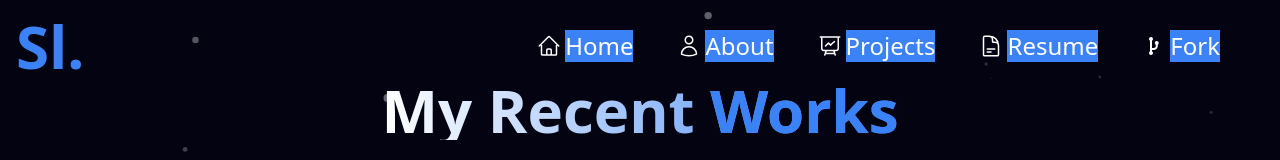
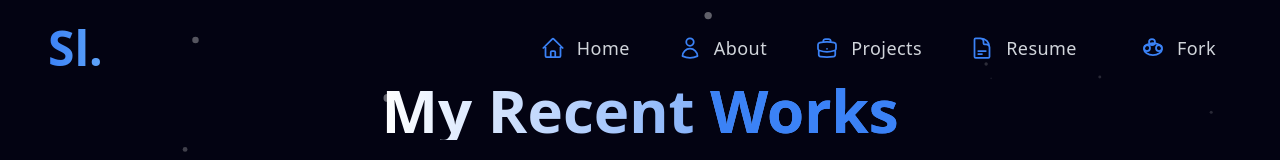
Before and after one commit to SuhasLingam/My-Portfolio, a React (Vite) app in the folder client/: page /project in a window 1280 px wide. Shown: the top 160 px of the page. Built offline with nearby package versions, Linux system fonts and the light colour scheme; a web font is replaced by a local one.

Commit message:
nav updated

```diff
--- a/client/src/components/navbar.jsx
+++ b/client/src/components/navbar.jsx
@@ -2,160 +2,207 @@ import React, { useEffect, useState } from "react";
 import { HiMenu } from "react-icons/hi";
 import { IoClose } from "react-icons/io5";
 
-const navbar = () => {
+const Navbar = () => {
   const [menuOpen, setMenuOpen] = useState(false);
   const [scroll, setScroll] = useState(false);
 
   useEffect(() => {
-    const ChangeColorNav = () => {
-      if (window.scrollY >= 1) {
-        setScroll(true);
-      } else {
-        setScroll(false);
-      }
+    const handleScroll = () => {
+      setScroll(window.scrollY >= 1);
     };
 
-    window.addEventListener("scroll", ChangeColorNav);
+    window.addEventListener("scroll", handleScroll);
+    return () => window.removeEventListener("scroll", handleScroll);
   }, []);
 
   return (
     <div>
       <nav
-        class={`p-2 ${
+        className={`fixed w-full z-50 transition-all duration-500 ease-in-out
+          ${
             scroll
-            ? "md:transition-all md:ease-in-out md:bg-slate-600 md:bg-opacity-[80%] md:backdrop-blur-md md:fixed md:scroll-smooth"
-            : ""
-        }   md:w-full md:fixed sticky z-50 top-0 start-0 md:flex-row  ${
-          menuOpen ? "bg-gray-800 opacity-95 w-full backdrop-blur-[10px]" : ""
-        } `}
+              ? "bg-slate-900/95 backdrop-blur-md shadow-xl border-b border-blue-500/20"
+              : "bg-transparent"
+          }
+          ${menuOpen ? "bg-slate-900/98 backdrop-blur-md" : ""}`}
       >
-        <div class=" flex flex-wrap items-center justify-between mx-auto p-2">
+        <div className="max-w-7xl sm:px-8 lg:px-12 px-6 mx-auto">
+          <div className="flex items-center justify-between h-24">
+            {/* Logo */}
             <a
               href="/"
-            class="flex md:ml-[80px] items-center space-x-3 rtl:space-x-reverse"
+              className="group flex items-center space-x-2 hover:-translate-y-0.5 transition-all duration-300"
             >
-            <span class="self-center font-extrabold text-6xl whitespace-nowrap text-blue-500">
+              <span className="text-5xl font-extrabold bg-gradient-to-r from-blue-500 to-blue-400 bg-clip-text text-transparent">
                 Sl.
               </span>
+              <div className="hidden md:block h-8 w-0.5 bg-blue-500/30 rounded-full" />
             </a>
 
+            {/* Desktop Navigation */}
+            <div className="md:flex items-center hidden space-x-12">
+              <NavLink href="/" icon="home">
+                Home
+              </NavLink>
+              <NavLink href="/about" icon="about">
+                About
+              </NavLink>
+              <NavLink href="/Project" icon="projects">
+                Projects
+              </NavLink>
+              <NavLink href="/resume" icon="resume">
+                Resume
+              </NavLink>
+              <NavLink
+                href="https://github.com/SuhasLingam/Portfolio-in-progress"
+                icon="fork"
+                external
+                className="ml-4 bg-blue-500/10 px-4 py-2 rounded-lg hover:bg-blue-500/20"
+              >
+                Fork
+              </NavLink>
+            </div>
+
+            {/* Mobile menu button */}
             <button
-            onClick={() => {
-              setMenuOpen(!menuOpen);
-            }}
+              onClick={() => setMenuOpen(!menuOpen)}
+              className="md:hidden hover:text-white hover:bg-blue-500/10 focus:outline-none p-3 text-gray-300 rounded-lg transition-all duration-300"
             >
-            {menuOpen ? (
-              <IoClose className="md:hidden text-white" size={50} />
-            ) : (
-              <HiMenu className="md:hidden text-white" size={50} />
-            )}
+              {menuOpen ? <IoClose size={28} /> : <HiMenu size={28} />}
             </button>
+          </div>
+        </div>
 
-          {
+        {/* Mobile menu */}
         <div
-              className={`${
+          className={`md:hidden transition-all duration-300 ease-in-out ${
             menuOpen
-                  ? "  block top-0 start-0 justify-center w-full h-max rounded-2xl"
-                  : ""
-              } w-full md:w-auto md:flex-row md:bg-transparent md:items-center md:ml-4 md:mr-11 `}
-              id="navbar-sticky"
-            >
-              <ul
-                class={`md:flex md:justify-end md:gap-3 md:bg-transparent text-2xl p-4 md:p-0 mt-4 font-medium md:space-x-8 rtl:space-x-reverse md:flex-row md:mt-0 md:border-0 ${
-                  menuOpen ? "block" : "hidden"
+              ? "opacity-100 translate-y-0"
+              : "opacity-0 -translate-y-4 pointer-events-none"
           }`}
         >
-                <li className=" flex flex-row items-center justify-center gap-1">
+          <div className="px-4 pt-3 pb-6 space-y-3 border-t border-blue-500/10">
+            <MobileNavLink href="/" icon="home">
+              Home
+            </MobileNavLink>
+            <MobileNavLink href="/about" icon="about">
+              About
+            </MobileNavLink>
+            <MobileNavLink href="/Project" icon="projects">
+              Projects
+            </MobileNavLink>
+            <MobileNavLink href="/resume" icon="resume">
+              Resume
+            </MobileNavLink>
+            <MobileNavLink
+              href="https://github.com/SuhasLingam/Portfolio-in-progress"
+              icon="fork"
+              external
+              className="bg-blue-500/10 rounded-lg hover:bg-blue-500/20"
+            >
+              Fork
+            </MobileNavLink>
+          </div>
+        </div>
+      </nav>
+    </div>
+  );
+};
+
+// Navigation link components
+const NavLink = ({ href, children, icon, external, className = "" }) => (
   <a
-                    href="/"
-                    class="group md:flex md:flex-row md:items-center md:gap-1 transition-all duration-300 ease-in-out flex flex-row gap-1 justify-center items-center py-2 px-3 rounded-lg md:hover:bg-transparent md:hover:text-blue-700 md:p-0 text-white"
-                    aria-current="page"
+    href={href}
+    className={`group hover:text-white flex items-center space-x-3 text-gray-300 transition-all duration-300 hover:-translate-y-0.5 ${className}`}
+    {...(external && { target: "_blank", rel: "noopener noreferrer" })}
   >
+    <span className="group-hover:text-blue-400 text-blue-500 transition-colors duration-300">
+      {getIcon(icon)}
+    </span>
+    <span className="relative text-lg font-medium tracking-wide">
+      {children}
+      <span className="absolute -bottom-1 left-0 w-full h-0.5 bg-gradient-to-r from-blue-500 to-blue-400 transform scale-x-0 group-hover:scale-x-100 transition-transform duration-300 ease-out rounded-full" />
+    </span>
+  </a>
+);
+
+const MobileNavLink = ({ href, children, icon, external, className = "" }) => (
+  <a
+    href={href}
+    className={`hover:text-white hover:bg-blue-500/10 flex items-center px-4 py-3 space-x-3 text-lg font-medium text-gray-300 transition-all duration-300 rounded-lg ${className}`}
+    {...(external && { target: "_blank", rel: "noopener noreferrer" })}
+  >
+    <span className="text-blue-500 transition-colors duration-300">
+      {getIcon(icon)}
+    </span>
+    <span className="tracking-wide">{children}</span>
+  </a>
+);
+
+// Helper function to get icons - now with larger icons
+const getIcon = (name) => {
+  const iconProps = {
+    className: "w-6 h-6",
+    strokeWidth: 1.75,
+  };
+
+  switch (name) {
+    case "home":
+      return (
         <svg
           xmlns="http://www.w3.org/2000/svg"
           fill="none"
           viewBox="0 0 24 24"
-                      stroke-width="1.5"
           stroke="currentColor"
-                      class="w-6 h-6 text-white"
+          {...iconProps}
         >
           <path
-                        stroke-linecap="round"
-                        stroke-linejoin="round"
+            strokeLinecap="round"
+            strokeLinejoin="round"
             d="m2.25 12 8.954-8.955c.44-.439 1.152-.439 1.591 0L21.75 12M4.5 9.75v10.125c0 .621.504 1.125 1.125 1.125H9.75v-4.875c0-.621.504-1.125 1.125-1.125h2.25c.621 0 1.125.504 1.125 1.125V21h4.125c.621 0 1.125-.504 1.125-1.125V9.75M8.25 21h8.25"
           />
         </svg>
-
-                    <span className="hover:text-3xl bg-left-bottom bg-gradient-to-r from-blue-500 to-blue-500 bg-[length:0%_2px] bg-no-repeat group-hover:bg-[length:100%_2px] transition-all duration-500 ease-out">
-                      Home
-                    </span>
-                  </a>
-                </li>
-                <li className=" flex flex-row items-center justify-center gap-1">
-                  <a
-                    href="/about"
-                    class="group md:flex md:flex-row md:items-center md:gap-1 transition-all duration-300 ease-in-out flex flex-row gap-1 justify-center items-center py-2 px-3 rounded-lg md:hover:bg-transparent md:hover:text-blue-700 md:p-0 text-white"
-                    aria-current="page"
-                  >
+      );
+    case "about":
+      return (
         <svg
           xmlns="http://www.w3.org/2000/svg"
           fill="none"
           viewBox="0 0 24 24"
-                      stroke-width="1.5"
           stroke="currentColor"
-                      class="w-6 h-6 text-white"
+          {...iconProps}
         >
           <path
-                        stroke-linecap="round"
-                        stroke-linejoin="round"
+            strokeLinecap="round"
+            strokeLinejoin="round"
             d="M15.75 6a3.75 3.75 0 1 1-7.5 0 3.75 3.75 0 0 1 7.5 0ZM4.501 20.118a7.5 7.5 0 0 1 14.998 0A17.933 17.933 0 0 1 12 21.75c-2.676 0-5.216-.584-7.499-1.632Z"
           />
         </svg>
-
-                    <span className="hover:text-3xl bg-left-bottom bg-gradient-to-r from-blue-500 to-blue-500 bg-[length:0%_2px] bg-no-repeat group-hover:bg-[length:100%_2px] transition-all duration-500 ease-out">
-                      About
-                    </span>
-                  </a>
-                </li>
-                <li className="flex flex-row items-center justify-center gap-1">
-                  <a
-                    href="/Project"
-                    class="group md:flex md:flex-row md:items-center md:gap-1 transition-all duration-300 ease-in-out flex flex-row gap-1 justify-center items-center py-2 px-3 rounded-lg md:hover:bg-transparent md:hover:text-blue-700 md:p-0 text-white"
-                    aria-current="page"
-                  >
+      );
+    case "projects":
+      return (
         <svg
           xmlns="http://www.w3.org/2000/svg"
           fill="none"
           viewBox="0 0 24 24"
-                      strokeWidth={1.5}
           stroke="currentColor"
-                      className="w-6 h-6 text-white"
+          {...iconProps}
         >
           <path
             strokeLinecap="round"
             strokeLinejoin="round"
-                        d="M3.75 3v11.25A2.25 2.25 0 0 0 6 16.5h2.25M3.75 3h-1.5m1.5 0h16.5m0 0h1.5m-1.5 0v11.25A2.25 2.25 0 0 1 18 16.5h-2.25m-7.5 0h7.5m-7.5 0-1 3m8.5-3 1 3m0 0 .5 1.5m-.5-1.5h-9.5m0 0-.5 1.5m.75-9 3-3 2.148 2.148A12.061 12.061 0 0 1 16.5 7.605"
+            d="M20.25 14.15v4.25c0 1.094-.787 2.036-1.872 2.18-2.087.277-4.216.42-6.378.42s-4.291-.143-6.378-.42c-1.085-.144-1.872-1.086-1.872-2.18v-4.25m16.5 0a2.18 2.18 0 0 0 .75-1.661V8.706c0-1.081-.768-2.015-1.837-2.175a48.114 48.114 0 0 0-3.413-.387m4.5 8.006c-.194.165-.42.295-.673.38A23.978 23.978 0 0 1 12 15.75c-2.648 0-5.195-.429-7.577-1.22a2.016 2.016 0 0 1-.673-.38m0 0A2.18 2.18 0 0 1 3 12.489V8.706c0-1.081.768-2.015 1.837-2.175a48.111 48.111 0 0 1 3.413-.387m7.5 0V5.25A2.25 2.25 0 0 0 13.5 3h-3a2.25 2.25 0 0 0-2.25 2.25v.894m7.5 0a48.667 48.667 0 0 0-7.5 0M12 12.75h.008v.008H12v-.008Z"
           />
         </svg>
-
-                    <span className="hover:text-3xl bg-left-bottom bg-gradient-to-r from-blue-500 to-blue-500 bg-[length:0%_2px] bg-no-repeat group-hover:bg-[length:100%_2px] transition-all duration-500 ease-out">
-                      Projects
-                    </span>
-                  </a>
-                </li>
-                <li className="flex flex-row items-center justify-center gap-1">
-                  <a
-                    href="/resume"
-                    class="group md:flex md:flex-row md:items-center md:gap-1 transition-all duration-300 ease-in-out flex flex-row gap-1 justify-center items-center py-2 px-3 rounded-lg md:hover:bg-transparent md:hover:text-blue-700 md:p-0 text-white"
-                    aria-current="page"
-                  >
+      );
+    case "resume":
+      return (
         <svg
           xmlns="http://www.w3.org/2000/svg"
           fill="none"
           viewBox="0 0 24 24"
-                      strokeWidth={1.5}
           stroke="currentColor"
-                      className="w-6 h-6 text-white"
+          {...iconProps}
         >
           <path
             strokeLinecap="round"
@@ -163,42 +210,31 @@ const navbar = () => {
             d="M19.5 14.25v-2.625a3.375 3.375 0 0 0-3.375-3.375h-1.5A1.125 1.125 0 0 1 13.5 7.125v-1.5a3.375 3.375 0 0 0-3.375-3.375H8.25m0 12.75h7.5m-7.5 3H12M10.5 2.25H5.625c-.621 0-1.125.504-1.125 1.125v17.25c0 .621.504 1.125 1.125 1.125h12.75c.621 0 1.125-.504 1.125-1.125V11.25a9 9 0 0 0-9-9Z"
           />
         </svg>
-
-                    <span className="hover:text-3xl bg-left-bottom bg-gradient-to-r from-blue-500 to-blue-500 bg-[length:0%_2px] bg-no-repeat group-hover:bg-[length:100%_2px] transition-all duration-500 ease-out">
-                      Resume
-                    </span>
-                  </a>
-                </li>
-                <li className="flex flex-row items-center justify-center gap-1">
-                  <a
-                    href="https://github.com/SuhasLingam/Portfolio-in-progress"
-                    class="group md:flex md:flex-row md:items-center md:gap-1 transition-all duration-300 ease-in-out flex flex-row gap-1 justify-center items-center py-2 px-3 rounded-lg md:hover:bg-transparent md:hover:text-blue-700 md:p-0 text-white"
-                    aria-current="page"
-                  >
+      );
+    case "fork":
+      return (
         <svg
+          xmlns="http://www.w3.org/2000/svg"
+          fill="none"
           viewBox="0 0 24 24"
-                      fill="none"
-                      xmlns="http://www.w3.org/2000/svg"
-                      className="w-6 h-6 text-white"
+          stroke="currentColor"
+          {...iconProps}
         >
           <path
-                        d="M7 5C7 3.89543 7.89543 3 9 3C10.1046 3 11 3.89543 11 5C11 5.74028 10.5978 6.38663 10 6.73244V14.0396H11.7915C12.8961 14.0396 13.7915 13.1441 13.7915 12.0396V10.7838C13.1823 10.4411 12.7708 9.78837 12.7708 9.03955C12.7708 7.93498 13.6662 7.03955 14.7708 7.03955C15.8753 7.03955 16.7708 7.93498 16.7708 9.03955C16.7708 9.77123 16.3778 10.4111 15.7915 10.7598V12.0396C15.7915 14.2487 14.0006 16.0396 11.7915 16.0396H10V17.2676C10.5978 17.6134 11 18.2597 11 19C11 20.1046 10.1046 21 9 21C7.89543 21 7 20.1046 7 19C7 18.2597 7.4022 17.6134 8 17.2676V6.73244C7.4022 6.38663 7 5.74028 7 5Z"
-                        fill="#ffffff"
+            strokeLinecap="round"
+            strokeLinejoin="round"
+            d="M14 6c0 1.657-1.343 3-3 3S8 7.657 8 6s1.343-3 3-3 3 1.343 3 3ZM12 19c4.97 0 9-2.686 9-6s-4.03-6-9-6-9 2.686-9 6 4.03 6 9 6Z"
+          />
+          <path
+            strokeLinecap="round"
+            strokeLinejoin="round"
+            d="M9 12c0 1.657-1.343 3-3 3S3 13.657 3 12s1.343-3 3-3 3 1.343 3 3ZM21 12c0 1.657-1.343 3-3 3s-3-1.343-3-3 1.343-3 3-3 3 1.343 3 3Z"
           />
         </svg>
-
-                    <span className="hover:text-3xl bg-left-bottom bg-gradient-to-r from-blue-500 to-blue-500 bg-[length:0%_2px] bg-no-repeat group-hover:bg-[length:100%_2px] transition-all duration-500 ease-out">
-                      Fork
-                    </span>
-                  </a>
-                </li>
-              </ul>
-            </div>
+      );
+    default:
+      return null;
   }
-        </div>
-      </nav>
-    </div>
-  );
 };
 
-export default navbar;
+export default Navbar;
```
Lines whose indentation alone changed are shown as unchanged.
